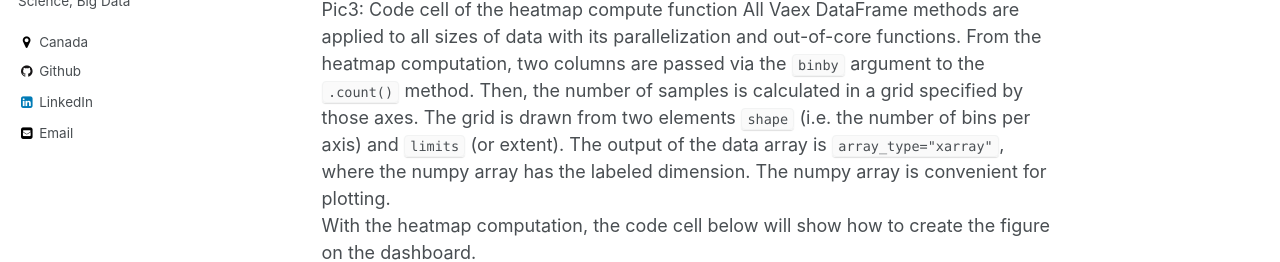
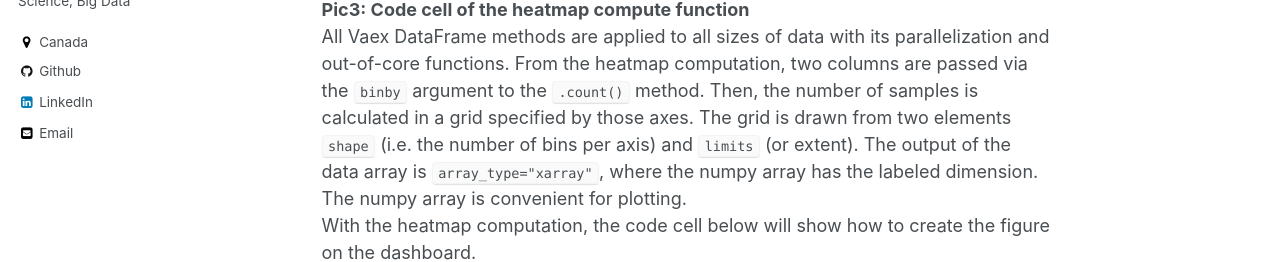
Before and after one commit to denisechendd/denichendd.github.io, a Jekyll site: the page built from _posts/2020-11-18-Tutorial on high computation Vaex package and interactive dashboards with Vaex and Dash.md, in a window 1280 px wide and 900 px high, scrolled down 4599 px, cut to the strip 261-523 px from the top of the window. Built offline with Jekyll 4.4.1, drawn with Linux system fonts in a browser that asks for light colours; some of the changed lines change nothing that is shown.

Commit message:
upload Vaex turtorial dashboard1

```diff
--- a/_posts/2020-11-18-Tutorial on high computation Vaex package and interactive dashboards with Vaex and Dash.md
+++ b/_posts/2020-11-18-Tutorial on high computation Vaex package and interactive dashboards with Vaex and Dash.md
@@ -42,54 +42,54 @@ The next step is to set up the Dash application with a simple layout. In our cas
 - The components part of the “control panel” that lets the user select trips based on time dcc.Dropdown(id='days') and day of week dcc.Dropdown(id='days');
 - The interactive map dcc.Graph(id='heatmap_figure');
 - The resulting visualizations are based on the user input, which will show the distributions of the trip costs and durations, and a markdown block showing some key statistics. The components are dcc.Graph(id='trip_summary_amount_figure'), dcc.Graph(id='trip_summary_duration_figure'), and dcc.Markdown(id='trip_summary_md') respectively.
-- Several dcc.Store() components track the users’ state at the client-side. <br>
-<script src="https://gist.github.com/denisechendd/76b11040fee5fbca6ab04564453742bc.js"></script> <br>
-Pic1: Code cell of the dash function of pick-up days and hour slider <br>
+- Several dcc.Store() components track the users’ state at the client-side. <br> <br>
+<script src="https://gist.github.com/denisechendd/76b11040fee5fbca6ab04564453742bc.js"></script>
+**Pic1: Code cell of the dash function of pick-up days and hour slider** <br>
 Now let’s talk about how to make everything work. We organize our functions into three groups: <br>
 - compute_ functions are the basis for the visualization to calculate the relevant aggregations and statistics
 - create_figure_ function creates the figure from the aggregation compute
 - Dash callback functions get to interact with the compute function, and transfer the output to the figure creation functions after the user makes changes. <br>
 The separated functions into three groups would better organize the dashboard functionality. Besides, the application can be pre-populated and avoids the callback triggering on the initial page load. <br>
 From the heatmap, the user can select the pick-up hour and day of the week from the Range Slider and Dropdown elements as the data subset. <br>
-Let’s start by computing the heatmap. The initial step is selecting the relevant subset of the data the user may have specified via the Range Slider and Dropdown elements that control the pick-up hour and day of the week respectively: <br>
-<script src="https://gist.github.com/denisechendd/d51aeef6e2bd94c7eda6a2967825d6ef.js"></script> <br>
-Pic2: Code cell of heatmap function <br>
-From the code above, the data frame is copied into the selection function, which is the stateful object in the DataFrame. Dash is multi-threaded, and it uses the selection method other than filtering to boost the performance. The code cell below computes the heatmap data: <br>
-<script src="https://gist.github.com/denisechendd/3dc0f4bfdc61637334dce040364a4060.js"></script> <br>
-Pic3: Code cell of the heatmap compute function
+Let’s start by computing the heatmap. The initial step is selecting the relevant subset of the data the user may have specified via the Range Slider and Dropdown elements that control the pick-up hour and day of the week respectively: <br> <br>
+<script src="https://gist.github.com/denisechendd/d51aeef6e2bd94c7eda6a2967825d6ef.js"></script>
+**Pic2: Code cell of heatmap function** <br>
+From the code above, the data frame is copied into the selection function, which is the stateful object in the DataFrame. Dash is multi-threaded, and it uses the selection method other than filtering to boost the performance. The code cell below computes the heatmap data: <br> <br>
+<script src="https://gist.github.com/denisechendd/3dc0f4bfdc61637334dce040364a4060.js"></script>
+**Pic3: Code cell of the heatmap compute function** <br>
 All Vaex DataFrame methods are applied to all sizes of data with its parallelization and out-of-core functions. From the heatmap computation, two columns are passed via the `binby` argument to the `.count()` method. Then, the number of samples is calculated in a grid specified by those axes. The grid is drawn from two elements `shape` (i.e. the number of bins per axis) and `limits` (or extent). The output of the data array is `array_type="xarray"`, where the numpy array has the labeled dimension. The numpy array is convenient for plotting. <br>
-With the heatmap computation, the code cell below will show how to create the figure on the dashboard. <br>
-<script src="https://gist.github.com/denisechendd/bc1209ab148382e3c27265b04750260f.js"></script> <br>
-Pic4: Code cell of the heatmap plot  <br>
+With the heatmap computation, the code cell below will show how to create the figure on the dashboard. <br> <br>
+<script src="https://gist.github.com/denisechendd/bc1209ab148382e3c27265b04750260f.js"></script>
+**Pic4: Code cell of the heatmap plot**  <br>
 From the function above, the function of Plotly Express is applied to render the heatmap. Given the `trip_start` and `trip_end` coordinates, both variables would be added as individual `plotly.graph_objs.Scatter` traces to the figure. The interactive Plotly figure supports the zooming, panning, and clicking functions. <br>
-The code cell below shows how to update the heatmap figure from the modifications made in the data selection or changes to the map view using the Dash callback. <br>
-<script src="https://gist.github.com/denisechendd/f89b720e260e522082c686ac3357572e.js"></script> <br>
-Pic5: Code cell of the heatmap update <br>
+The code cell below shows how to update the heatmap figure from the modifications made in the data selection or changes to the map view using the Dash callback. <br> <br>
+<script src="https://gist.github.com/denisechendd/f89b720e260e522082c686ac3357572e.js"></script>
+**Pic5: Code cell of the heatmap update** <br>
 From the code block above, the function would be called when there is a change of the `Input` values. In the function, `compute_heatmap_data` is to do the aggregation computation with the new input parameters, and the new heatmap figure is generated with the computed result. `prevent_initial_call` argument of the decorator is to avoid the function from being called when the dashboard runs in the first round.
 Despite the fact that `trip_start` or `trip_end` parameters don’t appear in `compute_heatmap_data`, `compute_heatmap_data` is called when both parameters change the input, and `update_heatmap_figure` is triggered. The decorator attached to `compute_heatmap_data` is to prevent several calls of the function. `flask_caching` library, suggested in Plotly, is fast, easy, and simple to cache old computations for 60 seconds. <br>
-The code cell below shows the user interactions with the heatmap via panning and zooming from the Dash callback function. <br>
-<script src="https://gist.github.com/denisechendd/12b42e3fd6db69bbdb8b918e8b150a54.js"></script> <br>
-Pic6: Code cell of heatmap pan and zoom function <br>
-According to the dash callback below, it is to capture and respond to click events: <br>
-<script src="https://gist.github.com/denisechendd/569ac9d40bf187832837ca3d54998ebf.js"></script> <br>
-Pic7: Code cell of capturing the click events of heatmap <br>
+The code cell below shows the user interactions with the heatmap via panning and zooming from the Dash callback function. <br> <br>
+<script src="https://gist.github.com/denisechendd/12b42e3fd6db69bbdb8b918e8b150a54.js"></script>
+**Pic6: Code cell of heatmap pan and zoom function** <br>
+According to the dash callback below, it is to capture and respond to click events: <br> <br>
+<script src="https://gist.github.com/denisechendd/569ac9d40bf187832837ca3d54998ebf.js"></script>
+**Pic7: Code cell of capturing the click events of heatmap** <br>
 Update key components in both the above callback functions are to render the heatmap. Therefore, when there are events like click or relay (pan or zoom), update_heatmap_figure function would be called from the updating key components, and it would update the heatmap figure. The function above creates the fully interactive heatmap figure. The heatmap would be updated via external controls such as the RangeSlider and Dropdown menu or through the interactive function in the figure. <br>
-Since the Dash application is stateless, reactive, and functional, functions in Dash are to create visualizations. In the Dash application, we can click and select trips starting from the “origin” and ending at the “destination” point. Regarding those trips, it would show up the cost distribution and duration, and highlight the most likely values for both. These can be coded in the function below. <br>
-<script src="https://gist.github.com/denisechendd/0e5c00e025eed43f21859dff52b8b52c.js"></script> <br>
-Pic8: Code cell of the heatmap details of trip duration and cost <br>
-The helper function is defined to create the histogram figure with the input of the aggregated data. <br>
-<script src="https://gist.github.com/denisechendd/3033d7e3d092c576f4a63303842749b3.js"></script> <br>
-Pic9: Code cell of the histogram regarding the cost amount and trip duration <br>
-With all the components, we can link them to the Dash application via a callback function: <br>
-<script src="https://gist.github.com/denisechendd/d525770fc1112705d446a8fd24a8962d.js"></script> <br>
-Pic10: Code cell of the trip summary regarding number of rides, total cost, and trip duration <br>
+Since the Dash application is stateless, reactive, and functional, functions in Dash are to create visualizations. In the Dash application, we can click and select trips starting from the “origin” and ending at the “destination” point. Regarding those trips, it would show up the cost distribution and duration, and highlight the most likely values for both. These can be coded in the function below. <br> <br>
+<script src="https://gist.github.com/denisechendd/0e5c00e025eed43f21859dff52b8b52c.js"></script>
+**Pic8: Code cell of the heatmap details of trip duration and cost** <br>
+The helper function is defined to create the histogram figure with the input of the aggregated data. <br> <br>
+<script src="https://gist.github.com/denisechendd/3033d7e3d092c576f4a63303842749b3.js"></script>
+**Pic9: Code cell of the histogram regarding the cost amount and trip duration** <br>
+With all the components, we can link them to the Dash application via a callback function: <br> <br>
+<script src="https://gist.github.com/denisechendd/d525770fc1112705d446a8fd24a8962d.js"></script>
+**Pic10: Code cell of the trip summary regarding number of rides, total cost, and trip duration** <br>
 The callback function above is updatable to the changes from the control panel, along with the click selection of new origin or destination points. Through the registered event, the callback function is triggered and will call the compute_trip_details and create_histogram_figure functions with new parameters input. Then, the visualization is updated with the values input to these functions. <br>
-There is one condition considered when a user only selects the starting point, but not yet click on the new destination. Therefore, the histogram would be “blank out” with the functions below. <br>
-<script src="https://gist.github.com/denisechendd/13fbd350b2b1602e6822b65dcde6d6a5.js"></script> <br>
-Pic11: code cell of the trip origin and destination function in heatmap <br>
-Finally, the code in the source file below is to run the dashboard. <br>
-<script src="https://gist.github.com/denisechendd/8b8cd3c035773f6d6bd5939e0295bd12.js"></script> <br>
-Pic12: Code cell of the Vaex dashboard source file <br>
+There is one condition considered when a user only selects the starting point, but not yet click on the new destination. Therefore, the histogram would be “blank out” with the functions below. <br> <br>
+<script src="https://gist.github.com/denisechendd/13fbd350b2b1602e6822b65dcde6d6a5.js"></script>
+**Pic11: code cell of the trip origin and destination function in heatmap** <br>
+Finally, the code in the source file below is to run the dashboard. <br> <br>
+<script src="https://gist.github.com/denisechendd/8b8cd3c035773f6d6bd5939e0295bd12.js"></script>
+**Pic12: Code cell of the Vaex dashboard source file** <br>
 Then, the interactive Dash application is created! After downloading the taxi data from the github page, the dashboard would be executed locally through the source file via the command line of `python app.py` in the terminal. <br>
 And there we have it: a simple yet powerful interactive Dash application! To run it locally, you can execute the `python app.py` command in your terminal, provided that you have named your source file as “app.py”, and you have the taxi data at hand. You can also review the entire source file via this GitHub Gist.
 
```
